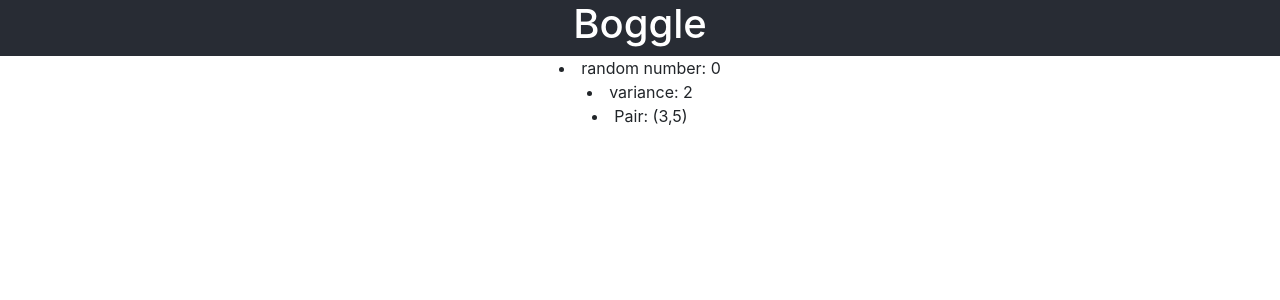
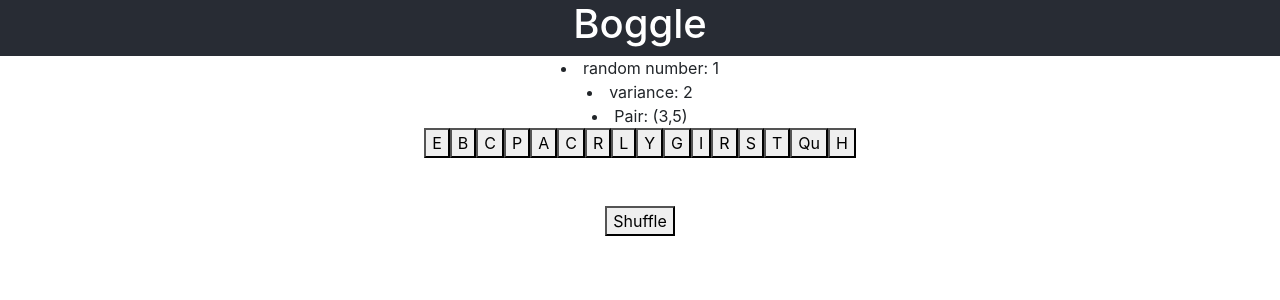
Before and after one commit to luiarthur/boggle-react-ts, a React (Create React App) app: page / in a window 1280 px wide. Shown: the top 300 px of the page. Built offline with nearby package versions, Linux system fonts and the light colour scheme.

Commit message:
super confused

```diff
--- a/src/App.tsx
+++ b/src/App.tsx
@@ -3,12 +3,16 @@
 import 'bootstrap/dist/css/bootstrap.min.css'
 import './App.css';
 // import { Seeder } from './Seeder'
+import { Die, dice16 } from './Die'
 import { Pair } from './Pair'
+import * as misc from './misc'
 import * as util from './util'
+
 
 function App() {
   let x = [1,2,3,4,5]
   let p = new Pair(3,5)
+  let dice = dice16.map(die => <Die faces={die} />)
 
   return (
     <div className="App">
@@ -18,6 +22,9 @@
         <li>random number: {util.randint(0, 1)}</li>
         <li>variance: {util.variance(x)}</li>
         <li>Pair: ({[p.x, p.y].join(',')})</li>
+        {dice}
+        <br/> <br/> <br/>
+        <misc.ShuffleButton dice={dice.map(_ => _.props)} />
     </div>
   );
 }
--- /dev/null
+++ b/src/Die.tsx
@@ -0,0 +1,50 @@
+import React from 'react';
+import * as util from './util'
+
+type DieProps = { faces: string[] }
+export class Die extends React.Component<DieProps, {value: string}> {
+  numFaces: number
+  faces: string[]
+
+  constructor(props: DieProps) {
+    super(props)
+    this.faces = props.faces
+    this.numFaces = this.faces.length
+    this.state = {value: this._roll(this.faces)}
+  }
+
+  roll() {
+    this.setState(() => {
+      value: this._roll(this.faces)
+    })
+  }
+
+  private _roll(faces: string[]): string {
+    const idx = util.randint(0, faces.length- 1)
+    return faces[idx]
+  }
+
+  render() {
+    return (
+      <button> {this.state.value} </button>
+    )
+  }
+}
+
+export const dice16 = [
+  "A,A,E,E,G,N",
+  "A,B,B,J,O,O",
+  "A,C,H,O,P,S",
+  "A,F,F,K,P,S",
+  "A,O,O,T,T,W",
+  "C,I,M,O,T,U",
+  "D,E,I,L,R,X",
+  "D,E,L,R,V,Y",
+  "D,I,S,T,T,Y",
+  "E,E,G,H,N,W",
+  "E,E,I,N,S,U",
+  "E,H,R,T,V,W",
+  "E,I,O,S,S,T",
+  "E,L,R,T,T,Y",
+  "H,I,M,N,U,Qu",
+  "H,L,N,N,R,Z"].map(_ => _.split(','))
--- /dev/null
+++ b/src/misc.tsx
@@ -0,0 +1,18 @@
+import React from 'react'
+import {Die} from './Die'
+
+export class ShuffleButton extends React.Component<{dice: Die[]}> {
+  constructor(props: {dice: Die[]}) {
+    super(props)
+  }
+
+  shuffle_dice() {
+    this.props.dice.forEach(die => die.roll())
+  }
+
+  render() {
+    return (
+      <button onClick={this.shuffle_dice}> Shuffle </button>
+    )
+  }
+}
--- a/src/util.ts
+++ b/src/util.ts
@@ -2,10 +2,22 @@
 
 export type RNG = () => number
 
-export const GLOBAL_RNG = seedrandom()
+export class AppRNG {
+  rng: RNG
 
-export function randint(a: number, b: number, rng: RNG = GLOBAL_RNG) {
-  return Math.floor(rng() * (b - a + 1)) + a
+  constructor() {
+    this.rng = seedrandom()
+  }
+
+  reseed(seed: number) {
+    this.rng = seedrandom(seed.toString())
+  }
+}
+
+export const GLOBAL_RNG = new AppRNG()
+
+export function randint(a: number, b: number) {
+  return Math.floor(GLOBAL_RNG.rng() * (b - a + 1)) + a
 }
 
 export function sum(x: number[]) {
@@ -34,9 +46,9 @@
   return Math.sqrt(variance(x))
 }
 
-export function shuffle<T>(arr: Array<T>, rng: RNG = GLOBAL_RNG) {
+export function shuffle<T>(arr: Array<T>) {
   for (let i = arr.length - 1; i > 0; i--) {
-    const j = Math.floor(rng() * (i + 1));
+    const j = Math.floor(GLOBAL_RNG.rng() * (i + 1));
     [arr[i]!, arr[j]!] = [arr[j]!, arr[i]!];
   }
   return arr
```
Also changed, not shown: src/Die.ts (deleted, +0 -16 lines), src/Matrix.ts (+4 -4 lines), src/Seeder.tsx (+11 -11 lines), public/assets/dice.txt (deleted), src/assets/scrabble_dict.txt (renamed from public/assets/scrabble_dict.txt), 2 other files (tests, documents, lock files or other folders).
